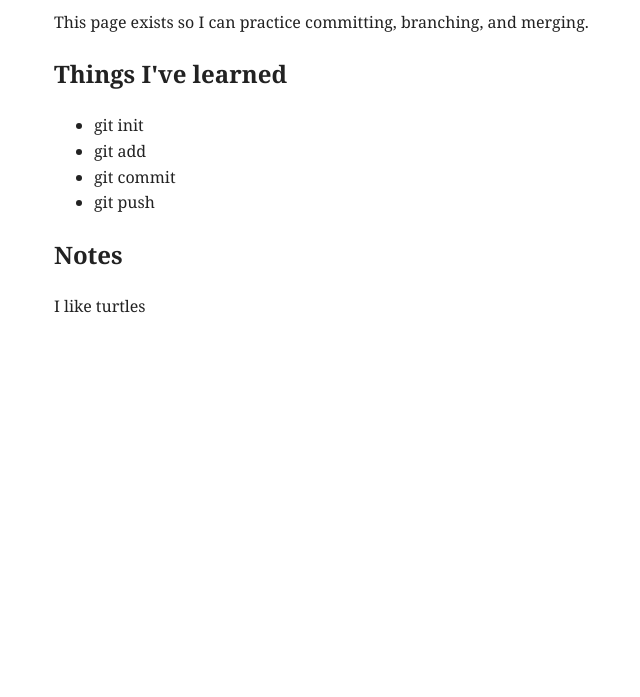
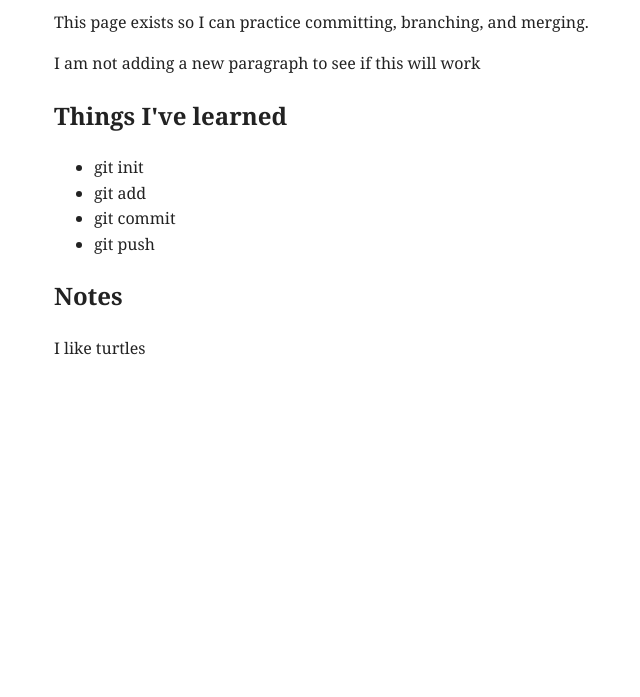
Before and after one commit to marcomora07/git-practice, a plain HTML site: page index.html in a window 1280 px wide. Shown: the part 103-800 px from the top of the page, without its empty margins (286-926 px from the left). Drawn offline with Linux system fonts and the light colour scheme.

Commit message:
new paragraph added

```diff
--- a/index.html
+++ b/index.html
@@ -19,6 +19,7 @@
 <body>
   <h1>My Super Lit Git Practice Page</h1>
   <p>This page exists so I can practice committing, branching, and merging.</p>
+	<p> I am not adding a new paragraph to see if this will work </p>
 
   <h2>Things I've learned</h2>
   <ul>
```
